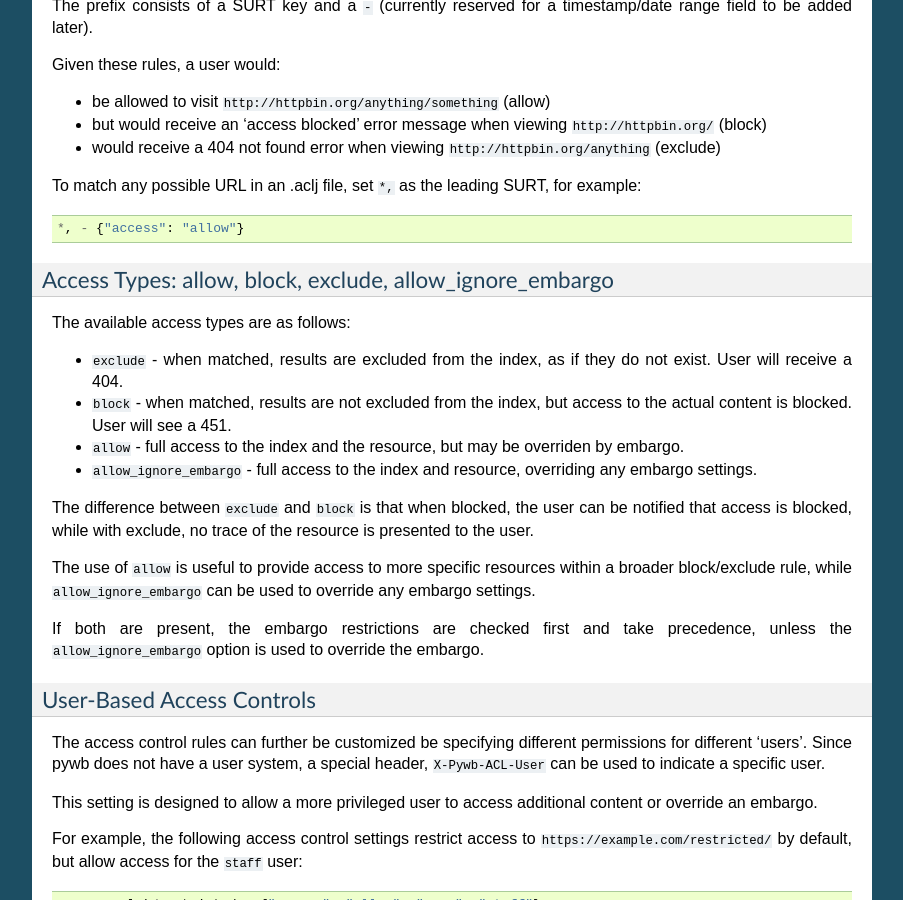
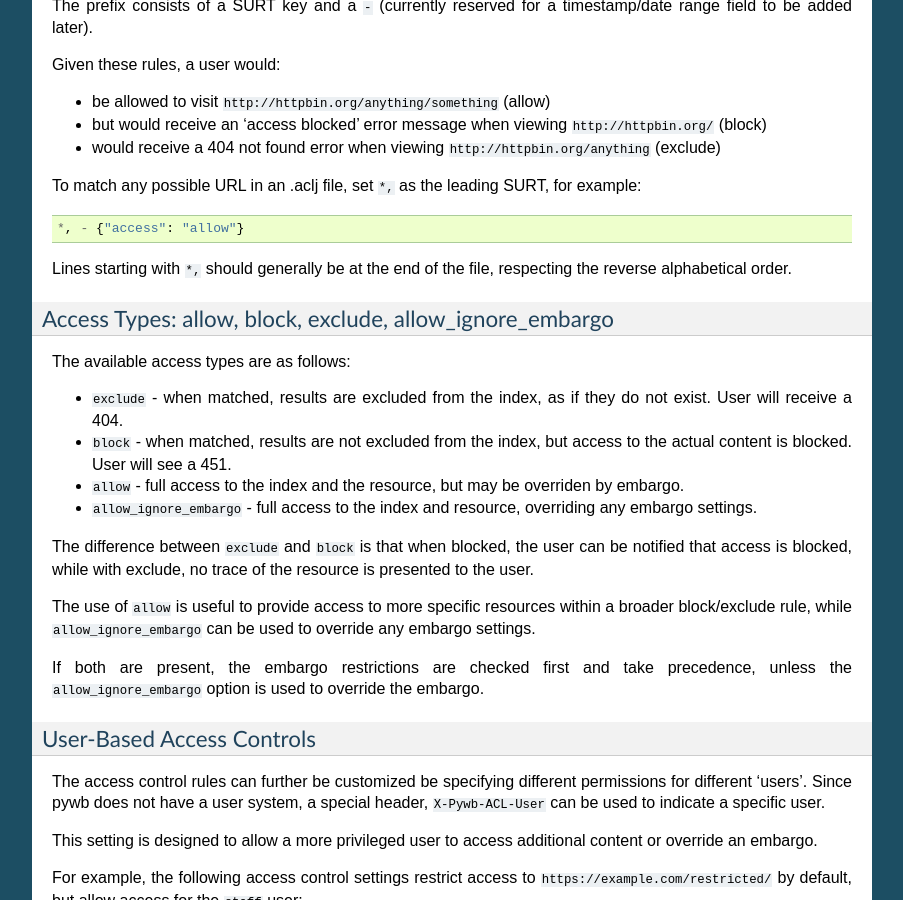
Before and after one commit to webrecorder/pywb, a Sphinx documentation site: the page built from docs/manual/access-control.rst, in a window 1280 px wide and 900 px high, scrolled down 1779 px. Shown: the whole window, without its empty margins (198-1101 px from the left). Built offline with Sphinx 7.4.7, drawn with Linux system fonts in a browser that asks for light colours; pages that are not in the unit, such as notebooks, are missing from menus.

Commit message:
Document that wildcard should be at end of ACL file

```diff
--- a/docs/manual/access-control.rst
+++ b/docs/manual/access-control.rst
@@ -108,6 +108,8 @@ Given these rules, a user would:
 To match any possible URL in an .aclj file, set ``*,`` as the leading SURT, for example::
 
   *, - {"access": "allow"}
+
+Lines starting with ``*,`` should generally be at the end of the file, respecting the reverse alphabetical order.
 
 
 Access Types: allow, block, exclude, allow_ignore_embargo
```
